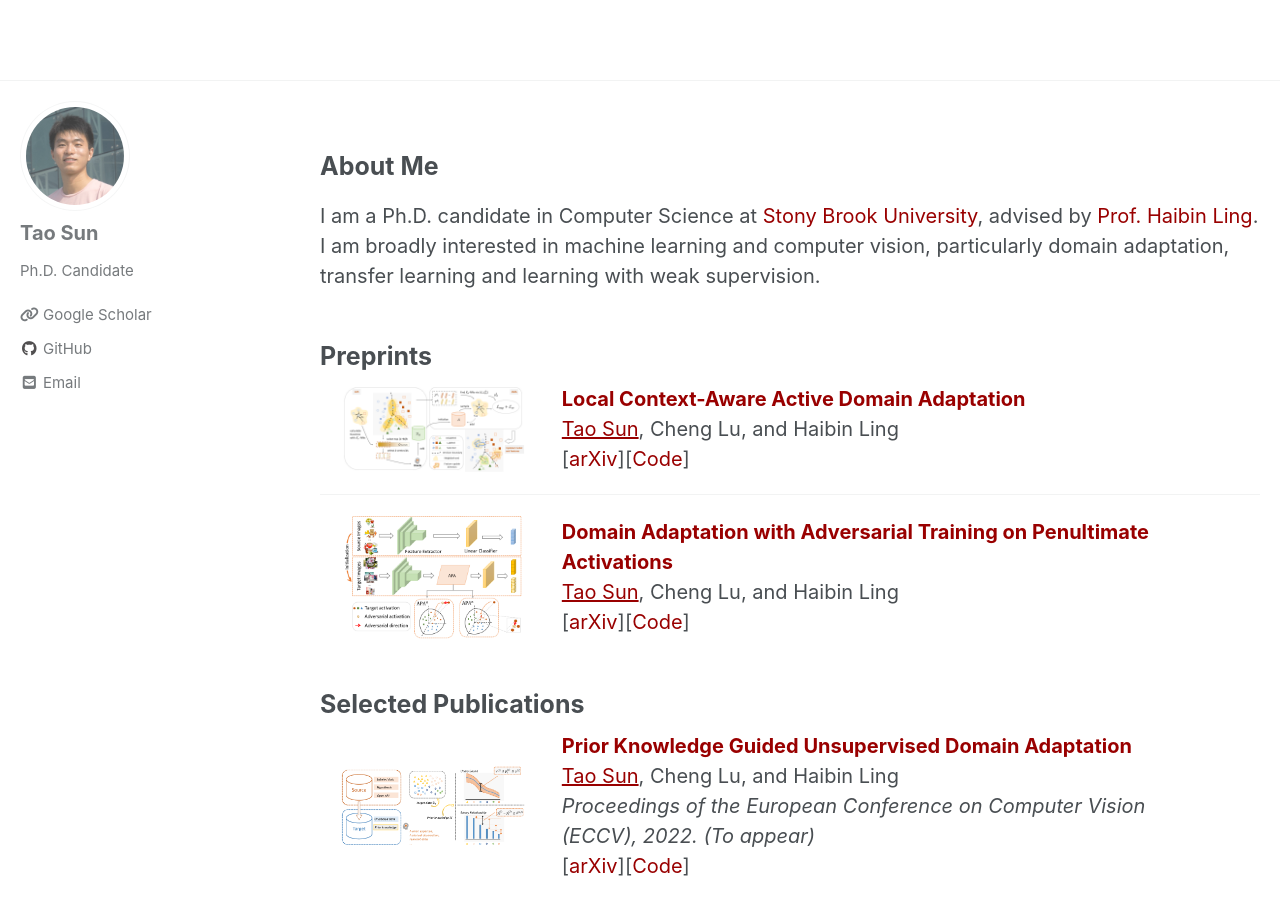
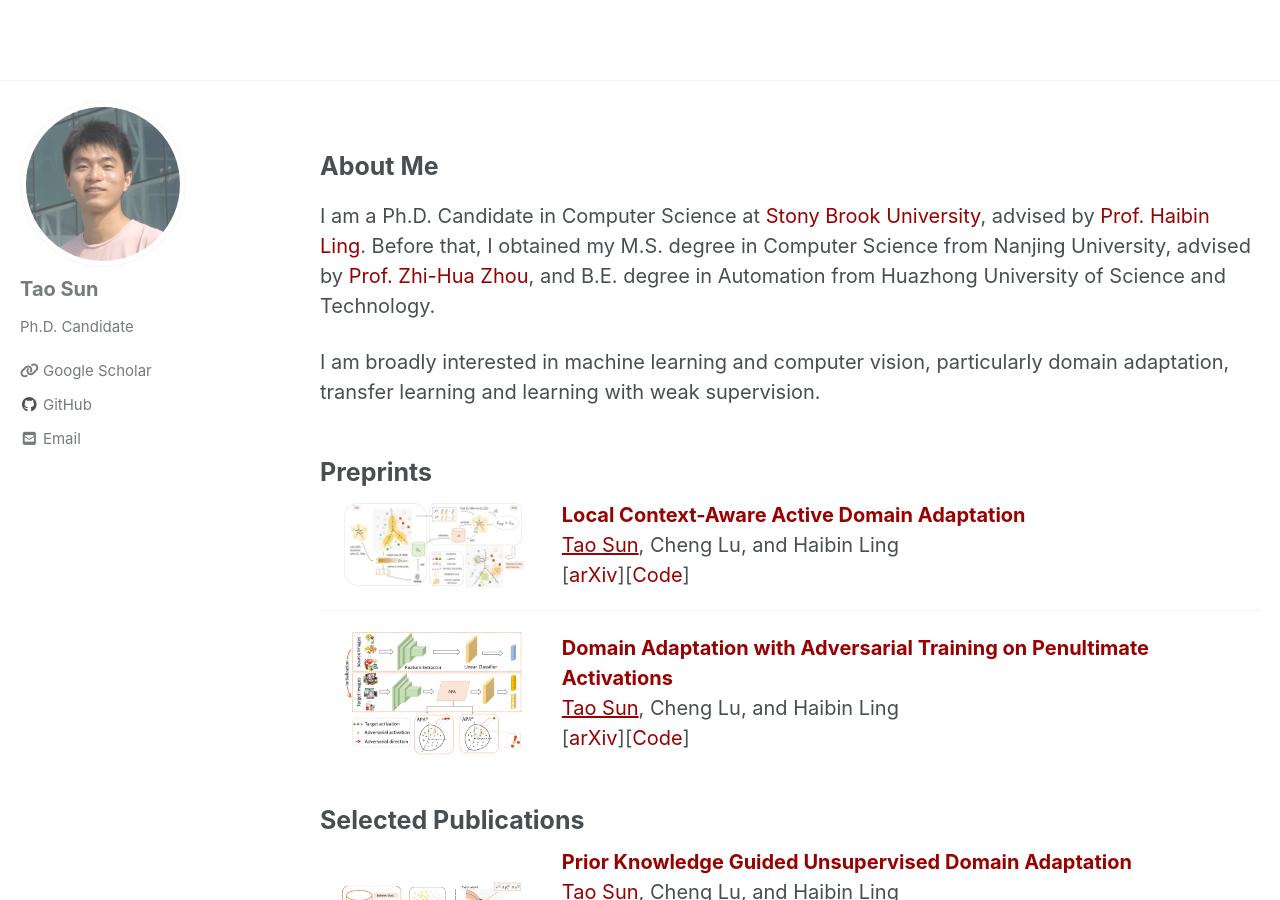
Before and after one commit to tsun/tsun.github.io, a Jekyll site: the page built from _pages/home.md, in a window 1280 px wide and 900 px high. Built offline with Jekyll 4.4.1, drawn with Linux system fonts in a browser that asks for light colours; cached includes are drawn as plain includes; nearby versions of some CDN libraries.

Commit message:
update page

```diff
--- a/_pages/home.md
+++ b/_pages/home.md
@@ -10,7 +10,9 @@ classes: wide
 
 ## About Me
 
-I am a Ph.D. candidate in Computer Science at <a href="https://www.cs.stonybrook.edu/" target="_blank" rel="nofollow" style="color:#990000;">Stony Brook University</a>, advised by <a href="https://www3.cs.stonybrook.edu/~hling/" target="_blank" rel="nofollow" style="color:#990000;">Prof. Haibin Ling</a>. I am broadly interested in machine learning and computer vision, particularly domain adaptation, transfer learning and learning with weak supervision.
+I am a Ph.D. Candidate in Computer Science at <a href="https://www.cs.stonybrook.edu/" target="_blank" rel="nofollow" style="color:#990000;">Stony Brook University</a>, advised by <a href="https://www3.cs.stonybrook.edu/~hling/" target="_blank" rel="nofollow" style="color:#990000;">Prof. Haibin Ling</a>. Before that, I obtained my M.S. degree in Computer Science from Nanjing University, advised by <a href="https://cs.nju.edu.cn/zhouzh/" target="_blank" rel="nofollow" style="color:#990000;">Prof. Zhi-Hua Zhou</a>, and B.E. degree in Automation from Huazhong University of Science and Technology.
+
+I am broadly interested in machine learning and computer vision, particularly domain adaptation, transfer learning and learning with weak supervision.
 
 
 ## Preprints
--- a/_sass/minimal-mistakes/_sidebar.scss
+++ b/_sass/minimal-mistakes/_sidebar.scss
@@ -127,7 +127,7 @@
   }
 
   img {
-    max-width: 110px;
+    max-width: 166px;
     border-radius: 50%;
 
     @include breakpoint($large) {
@@ -141,7 +141,7 @@
   display: table-cell;
   vertical-align: top;
   padding-left: 15px;
-  padding-right: 25px;
+  padding-right: 15px;
   line-height: 1;
 
   @include breakpoint($large) {
```
